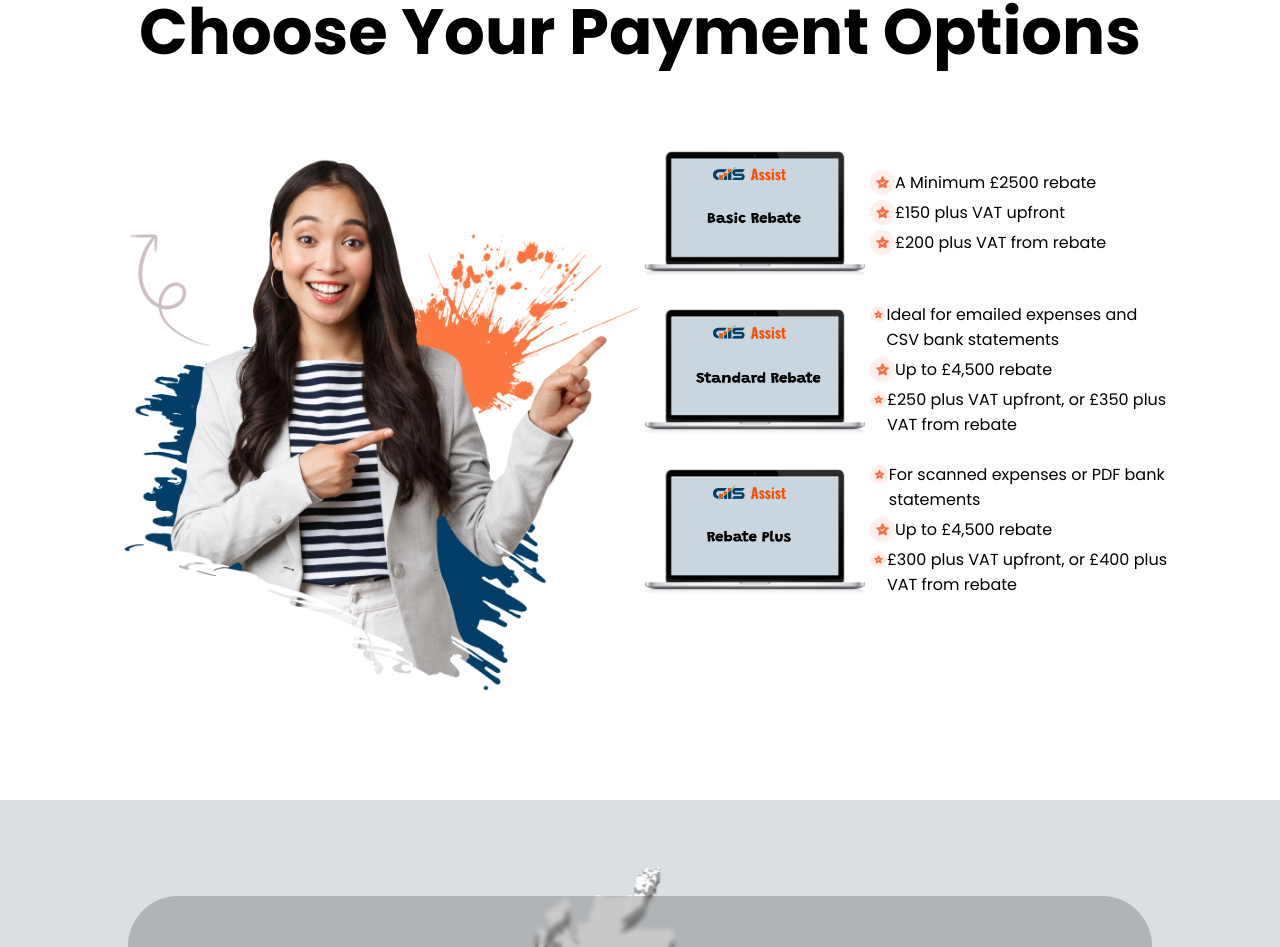
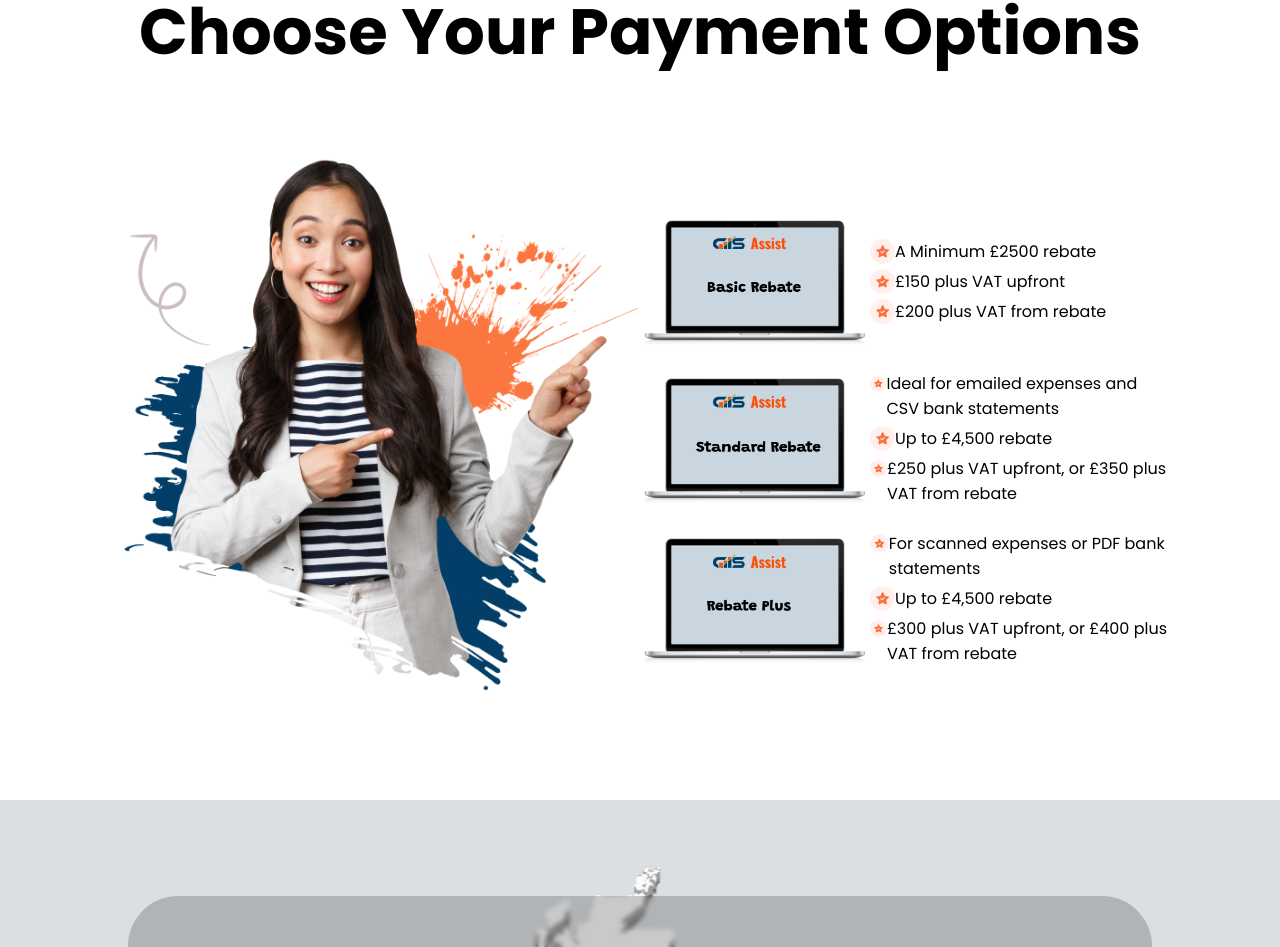
Before and after one commit to gurpreet1999/cisassit, a React (Create React App) app: page / in a window 1280 px wide. Shown: the part 3401-4348 px from the top of the page. Built offline with nearby package versions, Linux system fonts and the light colour scheme.

Commit message:
first commit

```diff
--- a/src/pages/HomePage/HomePage.scss
+++ b/src/pages/HomePage/HomePage.scss
@@ -460,6 +460,7 @@ text-align: center;
        display: flex;
        flex-direction: column;
        gap:25px;
+       justify-content: center;
 
         .card {
           display: flex;
--- a/src/pages/WhyCISAssist/WhyCISAssist.scss
+++ b/src/pages/WhyCISAssist/WhyCISAssist.scss
@@ -124,6 +124,7 @@ text-align: center;
        display: flex;
        flex-direction: column;
        gap:25px;
+       justify-content: center;
 
         .card {
           display: flex;
```
